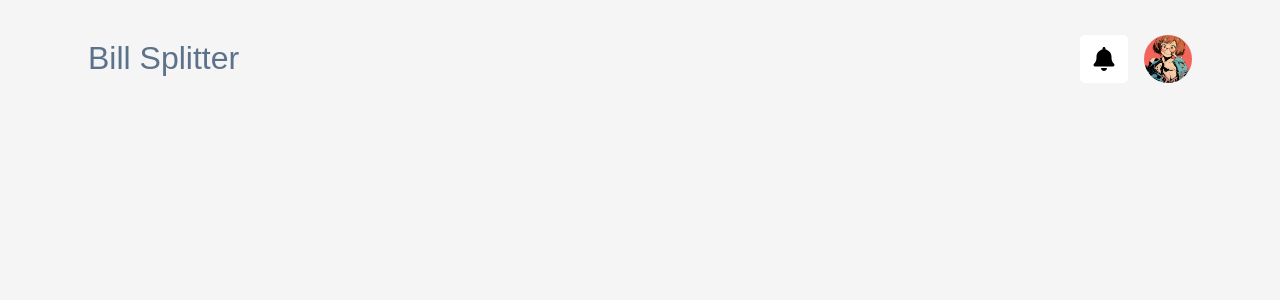
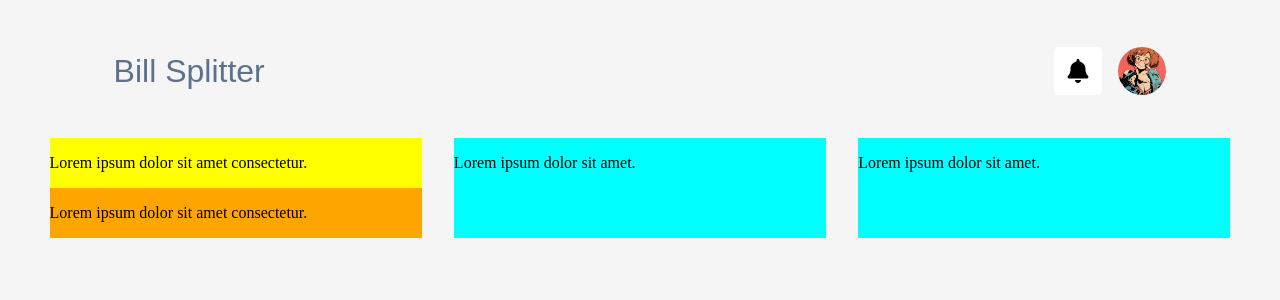
Before and after one commit to Alchemist-Alliance/bill_splitter_frontend, a React (Vite) app: page / in a window 1280 px wide. Shown: the top 300 px of the page. Built offline with nearby package versions, Linux system fonts and the light colour scheme; a web font is replaced by a local one.

Commit message:
created basic dashboard div layout

```diff
--- a/src/App.css
+++ b/src/App.css
@@ -1,3 +1,29 @@
 body{
     background-color: #F5F5F5;
+    padding: 1% 2%;
 }
+
+.wrapper{
+    display: flex;
+}
+
+.wrapper > div{
+    flex: 1;
+    margin: 1rem;
+    background-color: aqua;
+}
+
+.wrapper > div:first-child{
+    display: flex;
+    flex-direction: column;
+}
+
+.current_trip{
+    background-color: yellow;
+    flex: 3;
+}
+
+.recent_expense{
+    background-color: orange;
+    flex: 1;
+}
--- a/src/App.jsx
+++ b/src/App.jsx
@@ -4,7 +4,26 @@ import HeaderBar from './HeaderBar';
 function App() {
 
   return (
-    <HeaderBar />
+    <>
+      <HeaderBar />
+      <div className="wrapper">
+        <div>
+          <div className="current_trip">
+            <p>Lorem ipsum dolor sit amet consectetur.</p>
+          </div>
+          <div className="recent_expense">
+            <p>Lorem ipsum dolor sit amet consectetur.</p>
+          </div>
+        </div>
+        <div>
+          <p>Lorem ipsum dolor sit amet.</p>
+        </div>
+        <div>
+          <p>Lorem ipsum dolor sit amet.</p>
+        </div>
+      </div>
+    </>
+
   )
 }
 
```
